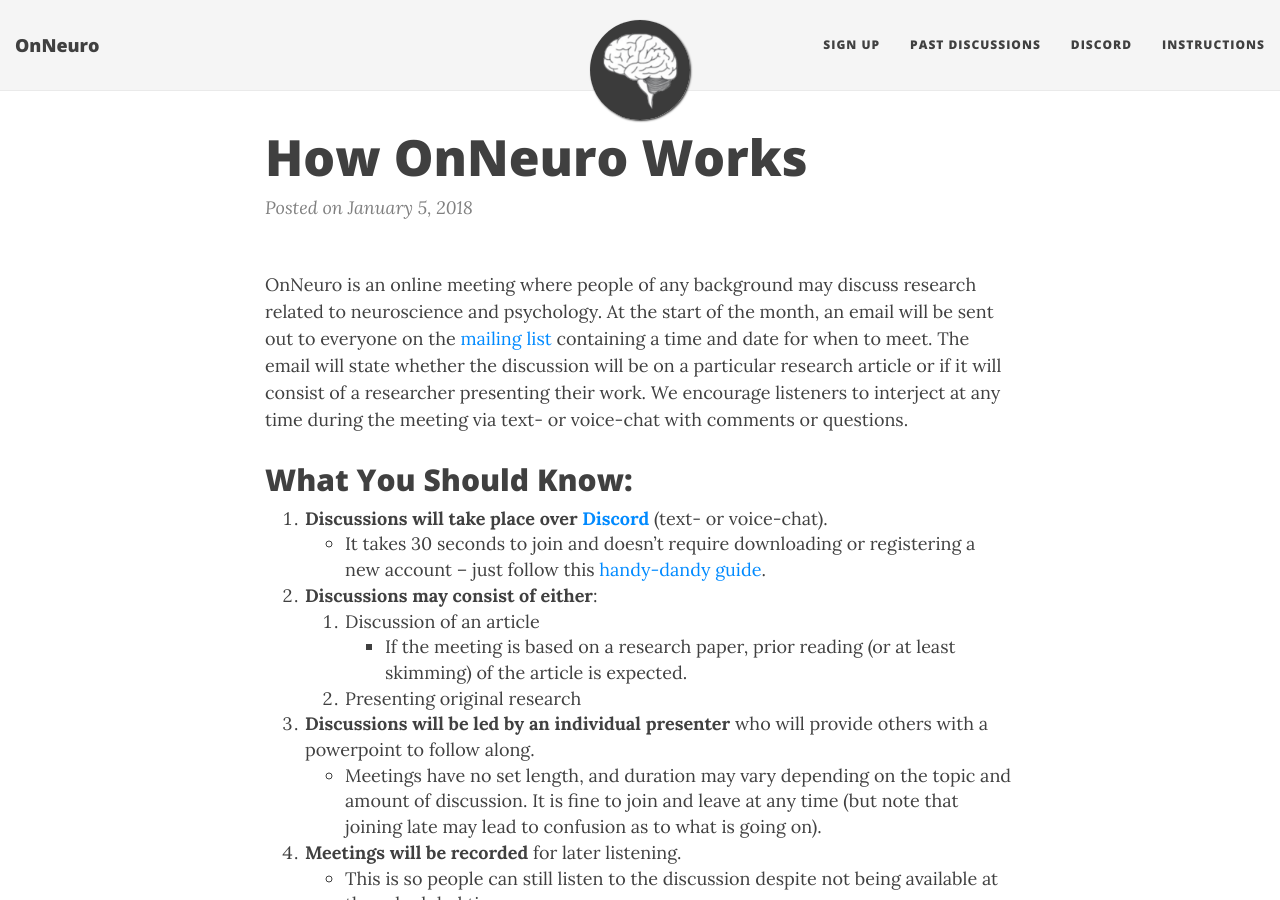
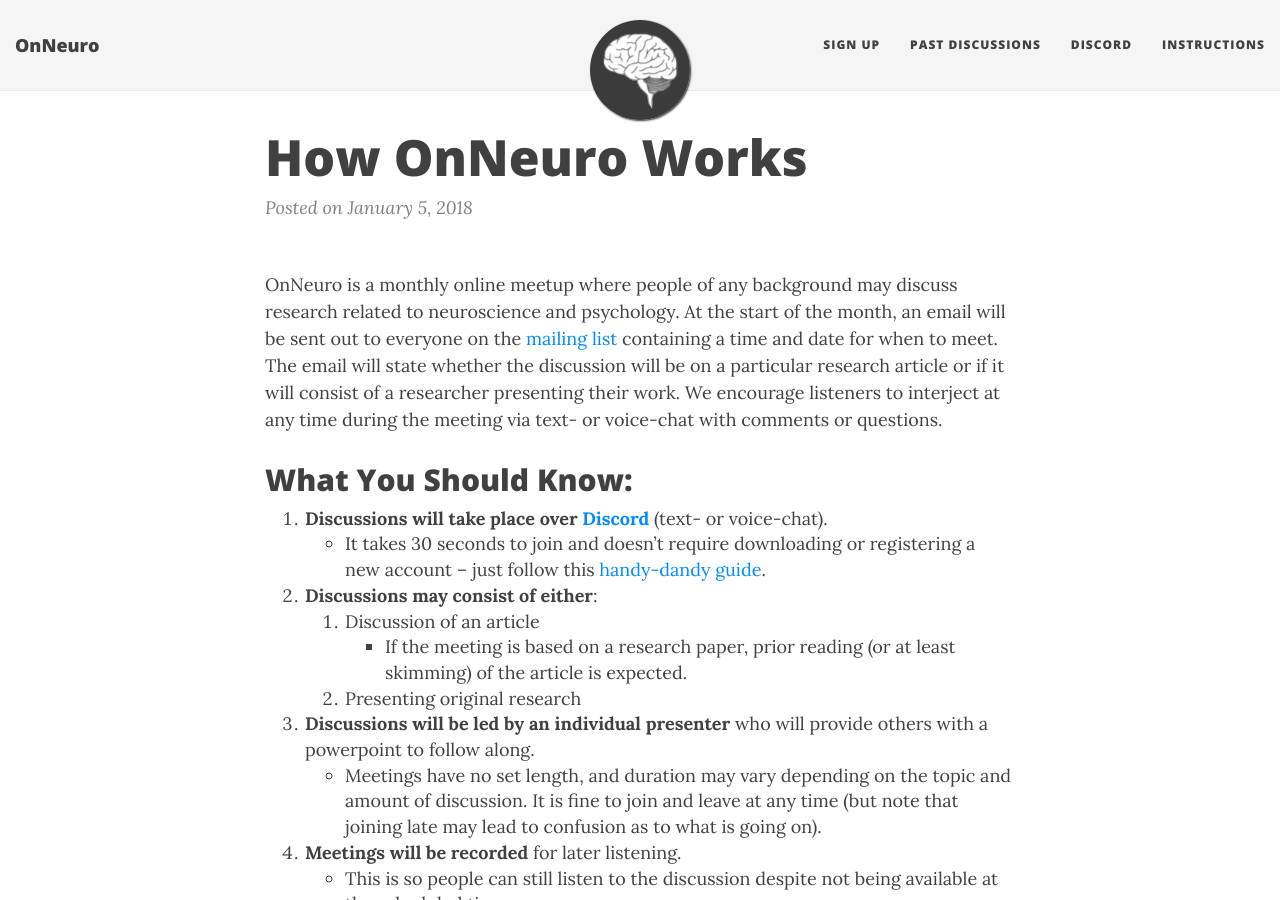
Before and after one commit to OnNeuro/onneuro.github.io, a Jekyll site: the page built from _posts/2018-01-05-Instructions.md, in a window 1280 px wide and 900 px high. Built offline with Jekyll 4.4.1, drawn with Linux system fonts in a browser that asks for light colours; nearby versions of some CDN libraries.

Commit message:
Update 2018-01-05-Instructions.md

```diff
--- a/_posts/2018-01-05-Instructions.md
+++ b/_posts/2018-01-05-Instructions.md
@@ -5,7 +5,7 @@
 # tags: [random, exciting-stuff]
 ---
 
-OnNeuro is an online meeting where people of any background may discuss research related to neuroscience and psychology. At the start of the month, an email will be sent out to everyone on the [mailing list](https://goo.gl/forms/vOhmWPAmmTMuXAxj2) containing a time and date for when to meet. The email will state whether the discussion will be on a particular research article or if it will consist of a researcher presenting their work. We encourage listeners to interject at any time during the meeting via text- or voice-chat with comments or questions.
+OnNeuro is a monthly online meetup where people of any background may discuss research related to neuroscience and psychology. At the start of the month, an email will be sent out to everyone on the [mailing list](https://goo.gl/forms/vOhmWPAmmTMuXAxj2) containing a time and date for when to meet. The email will state whether the discussion will be on a particular research article or if it will consist of a researcher presenting their work. We encourage listeners to interject at any time during the meeting via text- or voice-chat with comments or questions.
 
 ## What You Should Know:
 
```
